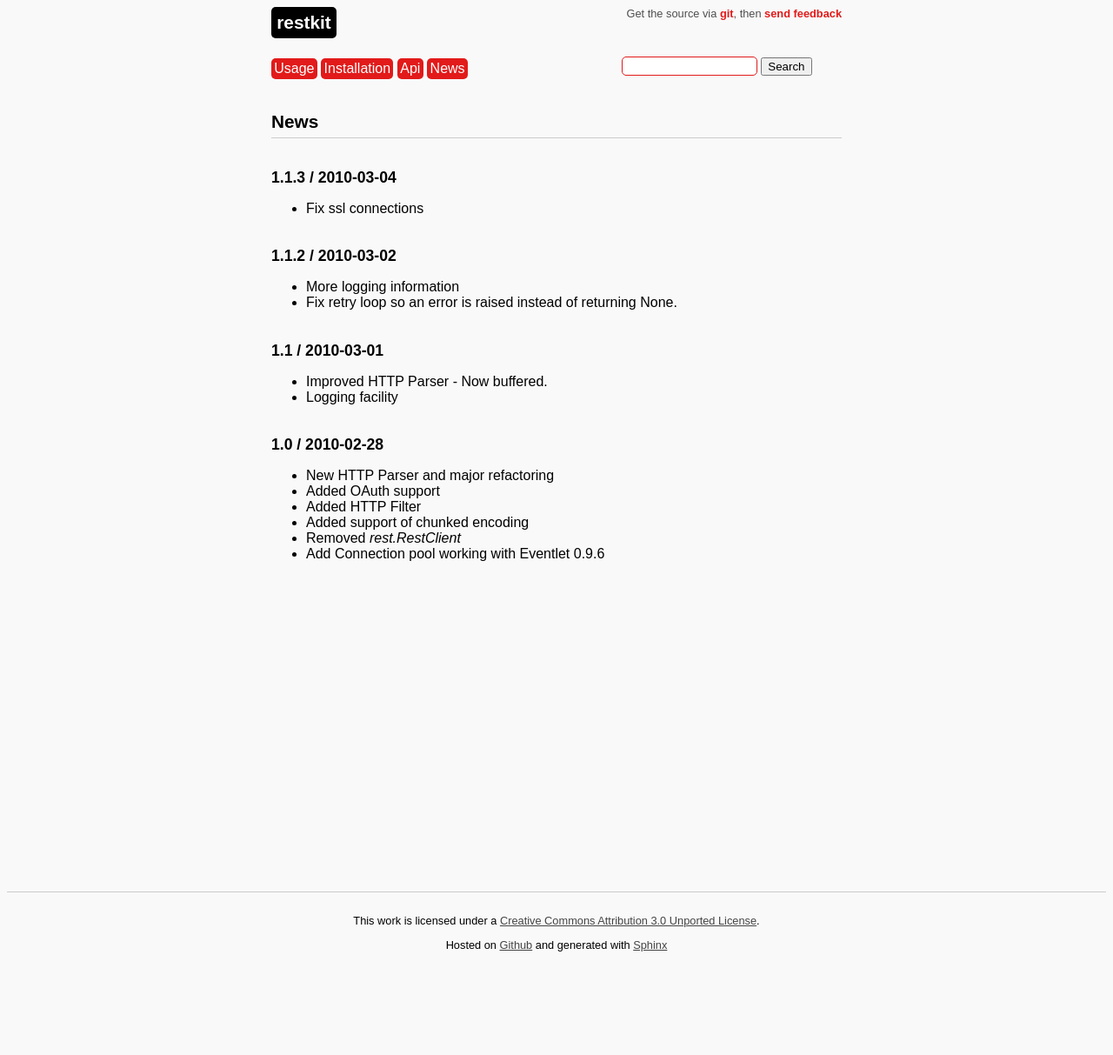
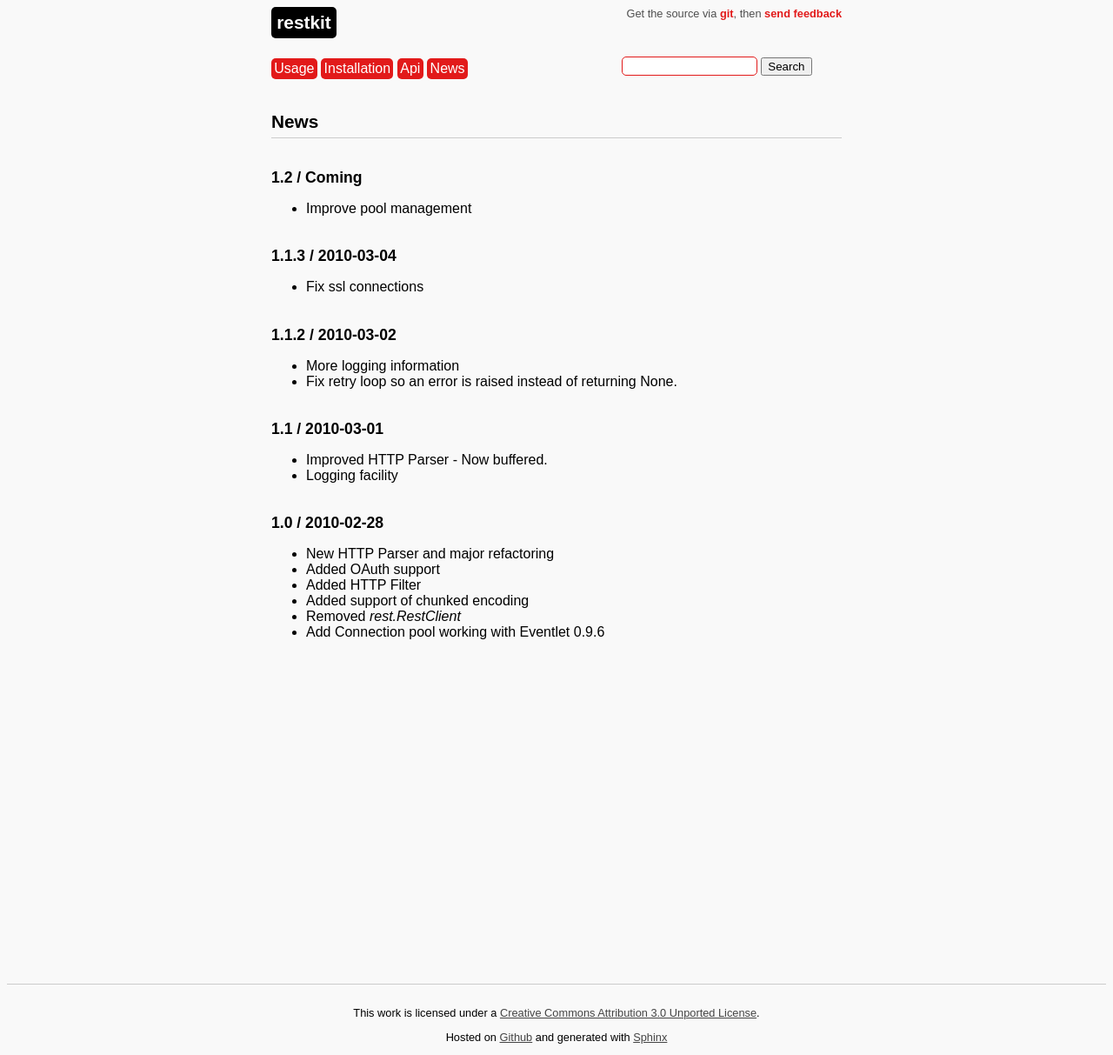
Before and after one commit to benoitc/restkit, a Sphinx documentation site: the page built from doc/news.rst, in a window 1280 px wide. Shown: the whole page at 87% size. Built offline with Sphinx 7.4.7, drawn with Linux system fonts in a browser that asks for light colours; comment, search, counter and statistics services are not loaded; before the commit the page ends 1107 px from its top, so only the background shows below that.

Commit message:
updte news for future release

```diff
--- a/doc/news.rst
+++ b/doc/news.rst
@@ -2,6 +2,13 @@
 
 News
 ====
+
+1.2 / Coming
+------------
+
+- Improve pool management
+
+
 1.1.3 / 2010-03-04
 ------------------
 
```
